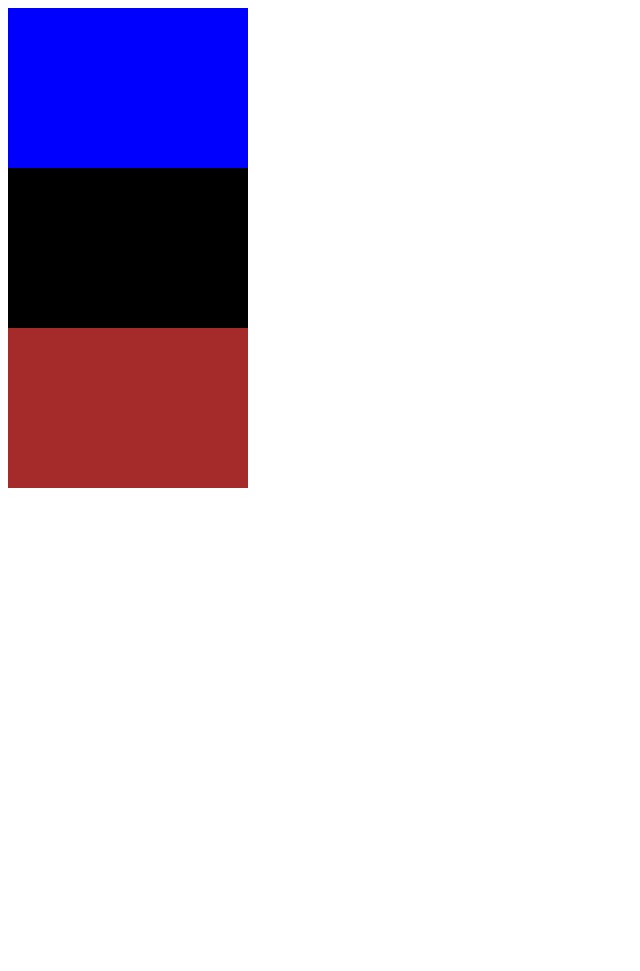
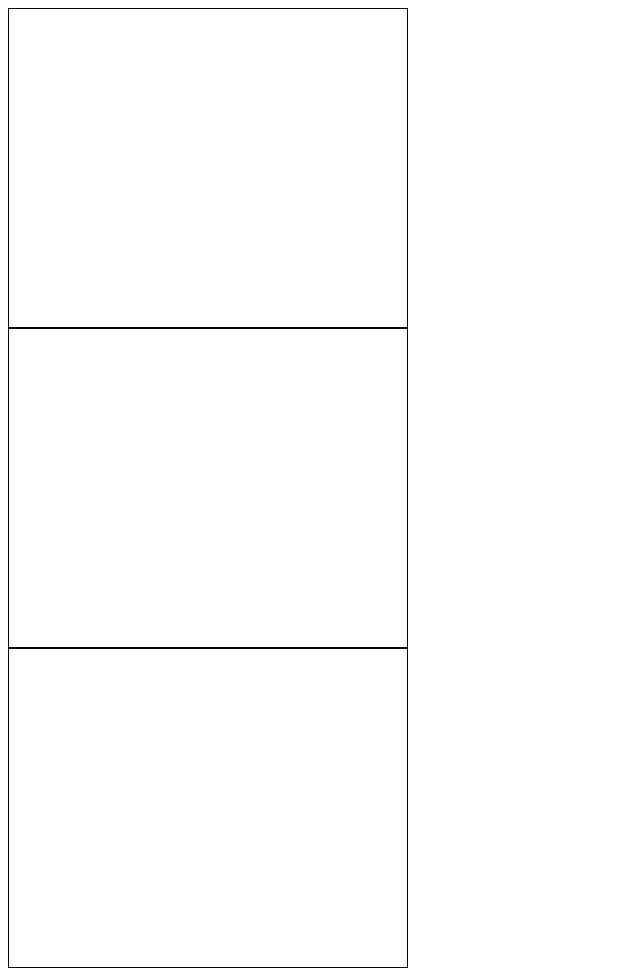
Before and after one commit to elmojondesatan/Evaluacion-Laboratorio, a plain HTML site: page index.html in a window 1280 px wide. Shown: the whole page, without its empty margins (0-640 px from the left). Before the commit the page ends 800 px from the top, so only its background shows below. Drawn offline with Linux system fonts and the light colour scheme.

Commit message:
main actualizado

```diff
--- a/index.css
+++ b/index.css
@@ -1,20 +1,20 @@
 #root{
     display: grid;
-    grid-template-columns: 15rem;
-    grid-template-rows: 10rem 10rem 10rem;
+    grid-template-columns: 25rem;
+    grid-template-rows: 20rem 20rem 20rem;
 }
 
 .componentes1{
     grid-row: 1/1;
-    background-color: blue;
+    border: 1px solid black;
 }
 
 .componentes2{
     grid-row: 2/2;
-    background-color: black;
+    border: 1px solid black;
 }
 
 .componentes3{
     grid-row: 3/3;
-    background-color: brown;
+    border: 1px solid black;
 }
```
